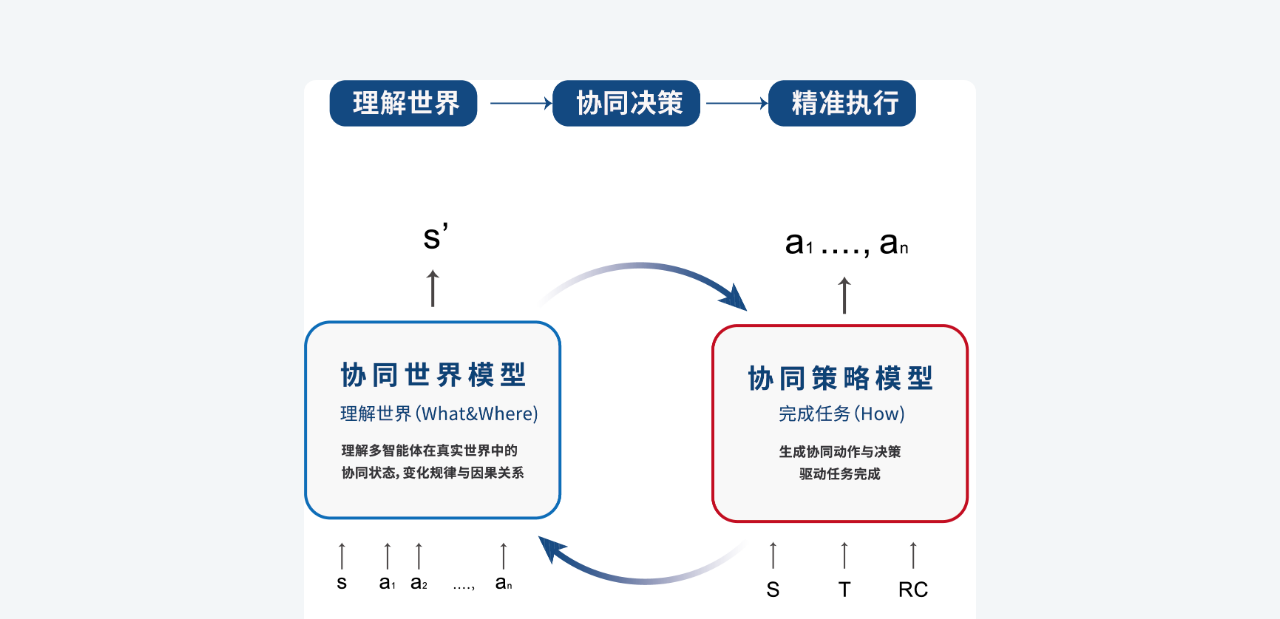
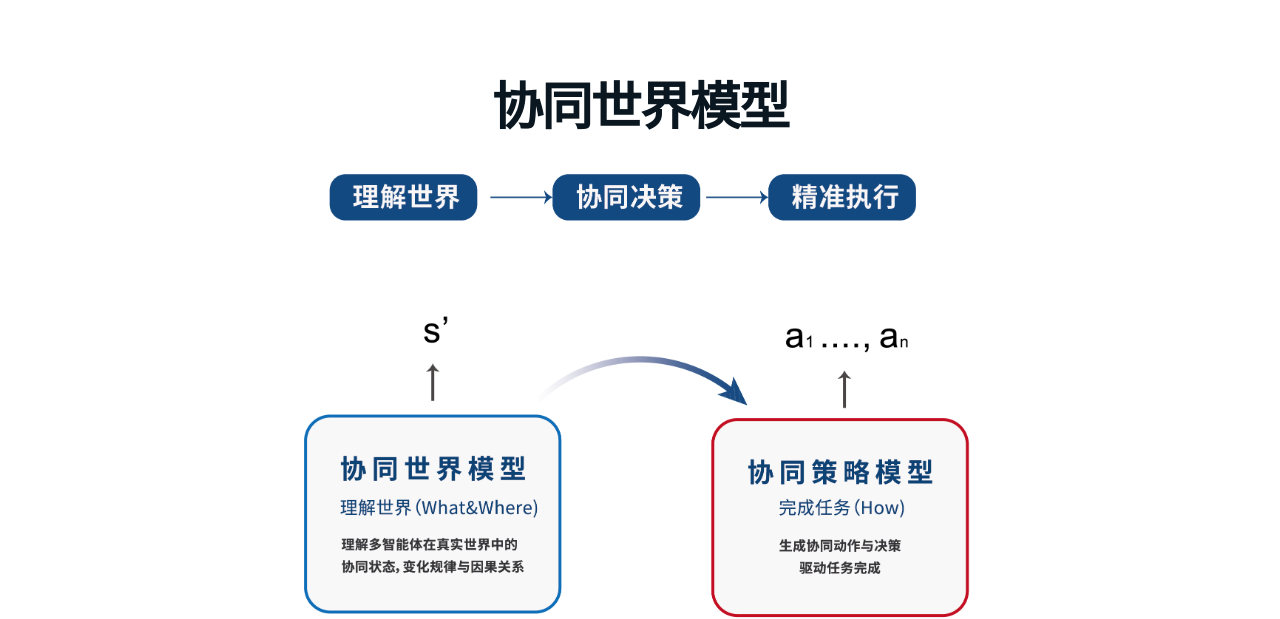
Before and after one commit to a5507203/melsy, a plain HTML site: page index.html in a window 1280 px wide. Shown: the part 1874-2493 px from the top of the page. Drawn offline with Linux system fonts and the light colour scheme.

Commit message:
feat: refine collaborative model presentation

```diff
--- a/index.html
+++ b/index.html
@@ -82,7 +82,7 @@ FORM: 中文优先、技术编辑感、宽屏非对称构图；不引入模板
       </div>
     </section>
 
-    <section class="section theme-paper" id="theory" aria-labelledby="theory-title">
+    <section class="section theme-white" id="theory" aria-labelledby="theory-title">
       <div class="container">
         <div class="section-intro">
           <div>
@@ -112,6 +112,7 @@ FORM: 中文优先、技术编辑感、宽屏非对称构图；不引入模板
         </div>
 
         <div class="formula-field">
+          <h3 class="architecture-title">协同世界模型</h3>
           <figure class="architecture-image">
             <img src="assets/v2/theory/architecture.png" alt="协同世界模型与协同策略模型形成理解世界、协同决策和精准执行闭环的示意图" loading="lazy" width="1817" height="1566">
           </figure>
--- a/styles.css
+++ b/styles.css
@@ -697,8 +697,20 @@ body:not([data-page="home"]) .site-header {
 
 .formula-field {
   display: flex;
+  flex-direction: column;
+  align-items: center;
   justify-content: center;
+  gap: clamp(1.5rem, 3vw, 2.5rem);
   margin-top: clamp(4rem, 8vw, 7rem);
+}
+
+.architecture-title {
+  margin: 0;
+  font-size: clamp(2.35rem, 4vw, 4rem);
+  font-weight: 760;
+  line-height: 1.08;
+  letter-spacing: -0.035em;
+  text-align: center;
 }
 
 .architecture-image {
```
